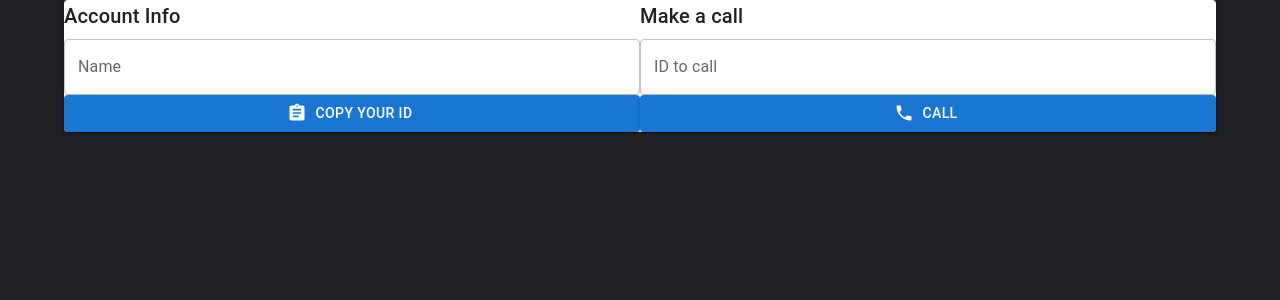
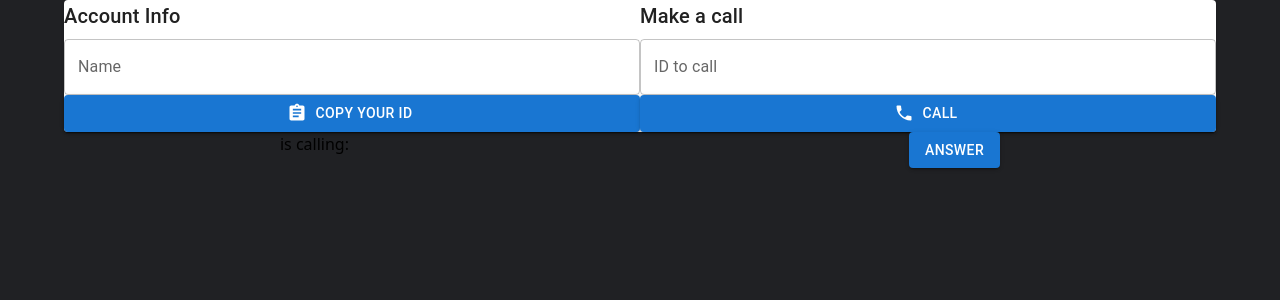
Before and after one commit to sarthakahuja07/video-call-app, a React (Create React App) app in the folder client/: page / in a window 1280 px wide. Shown: the top 300 px of the page. Built offline with nearby package versions, Linux system fonts and the light colour scheme; no server answers.

Commit message:
notification compoonent

```diff
--- a/client/src/components/MainComponent.js
+++ b/client/src/components/MainComponent.js
@@ -1,12 +1,13 @@
-import React, { useEffect, useContext, useRef, useCallback } from 'react'
+import React, { useEffect, useRef } from 'react'
 import { useDispatch, useSelector } from 'react-redux';
-import { setStream, setMe, setCall, setCallAccepted, setCallEnded, setMyVideoRef, setUserVideoRef } from '../redux/actionCreator';
+import { setStream, setMe, setCall, setCallAccepted, setCallEnded,} from '../redux/actionCreator';
 import { socket } from '../apis/socketApi';
 import Peer from 'simple-peer'
 import VideoPlayer from './VideoPlayerComponent';
 import Controls from './ControlsComponent';
+import Notification from './NotificationComponent';
 // import { SocketContext } from '../context';
-export const func= ()=>{
+export const func = () => {
 
 }
 
@@ -22,7 +23,7 @@ const Main = () => {
 	const userVideoLocalRef = useRef();
 
 
-	const acceptCall = (dispatch) => {
+	const acceptCall = () => {
 		dispatch(setCallAccepted(true));
 		const peer = new Peer({
 			initiator: false,
@@ -54,7 +55,7 @@ const Main = () => {
 		});
 
 		socket.on('callAccepted', (signal) => {
-			setCallAccepted(true);
+			dispatch(setCallAccepted(true));
 			peer.signal(signal);
 		});
 		// TODO: set connection ref
@@ -106,11 +107,9 @@ const Main = () => {
 
 	return (
 		<div>
-			{/* Video player */}
-
 			<VideoPlayer ref={{ ref1: myVideoLocalRef, ref2: userVideoLocalRef }}></VideoPlayer>
 			<Controls leaveCall={leaveCall} callUser={callUser}></Controls>
-			{/* notifs */}
+			<Notification acceptCall={acceptCall} />
 		</div>
 	)
 }
--- a/client/src/components/NotificationComponent.js
+++ b/client/src/components/NotificationComponent.js
@@ -1,10 +1,24 @@
 import React from 'react'
+import { } from '../redux/actionCreator';
+import { useSelector, useDispatch } from 'react-redux';
+import { Button } from '@mui/material';
 
-const Notification = () => {
+const Notification = ({ acceptCall }) => {
+    const call = useSelector(state => state.call);
+    const callAccepted = useSelector(state => state.callAccepted);
     return (
-        <div>
-
-        </div>
+        <React.Fragment>
+            {!call.isReceivingCall && !callAccepted && (
+                <div>
+                    <div style={{ display: 'flex', justifyContent: 'space-around' }}>
+                        <h1>{call.name} is calling:</h1>
+                        <Button variant="contained" color="primary" onClick={acceptCall}>
+                            Answer
+                        </Button>
+                    </div>
+                </div>
+            )}
+        </React.Fragment>
     )
 }
 
--- a/client/src/redux/reducer.js
+++ b/client/src/redux/reducer.js
@@ -14,10 +14,8 @@ const initialState = {
 export const reducer = (state = initialState, action) => {
     switch (action.type) {
         case ActionTypes.SET_STREAM: {
-
             return { ...state, stream: action.payload.stream };
         }
-
         case ActionTypes.SET_ME:
             return { ...state, me: action.payload.id }
         case ActionTypes.SET_CALL:
```
